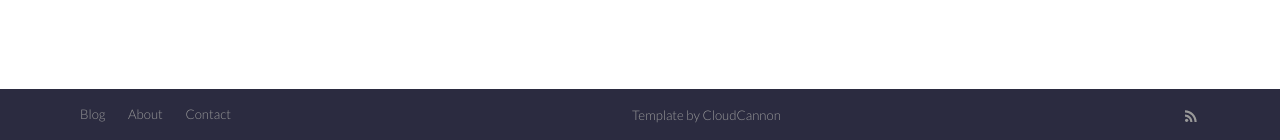
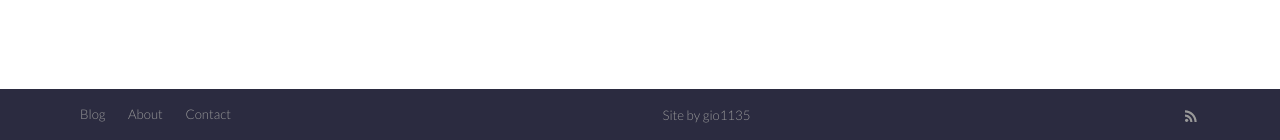
Before and after one commit to lifetabernacle/lifetabernacle.github.io, a Jekyll site: the page built from about.html, in a window 1280 px wide and 900 px high, scrolled down 875 px. Shown: the part 757-897 px from the top of the window. Built offline with Jekyll 4.4.1, drawn with Linux system fonts in a browser that asks for light colours; nearby versions of some CDN libraries.

Commit message:
Updated '_layouts/default.html' via CloudCannon

```diff
--- a/_layouts/default.html
+++ b/_layouts/default.html
@@ -65,8 +65,8 @@
 					{% endfor %}
 				</ul>
 				<p class="copyright">
-					<a href="https://cloudcannon.com/">
-						Template by CloudCannon
+					<a href="https://gio1135.com/">
+						Site by gio1135
 					</a>
 				</p>
 			</div>
```
